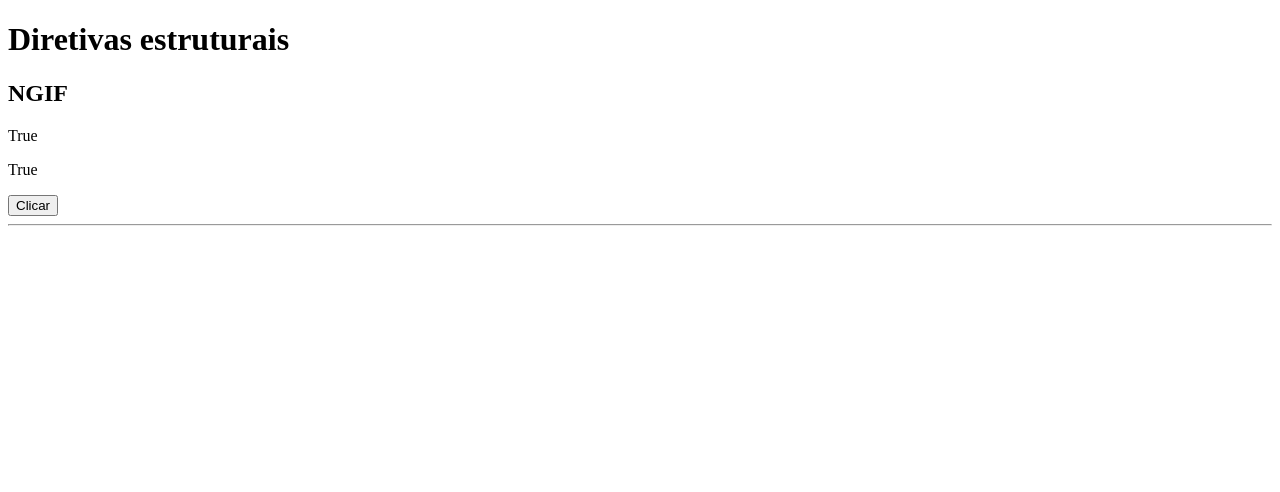
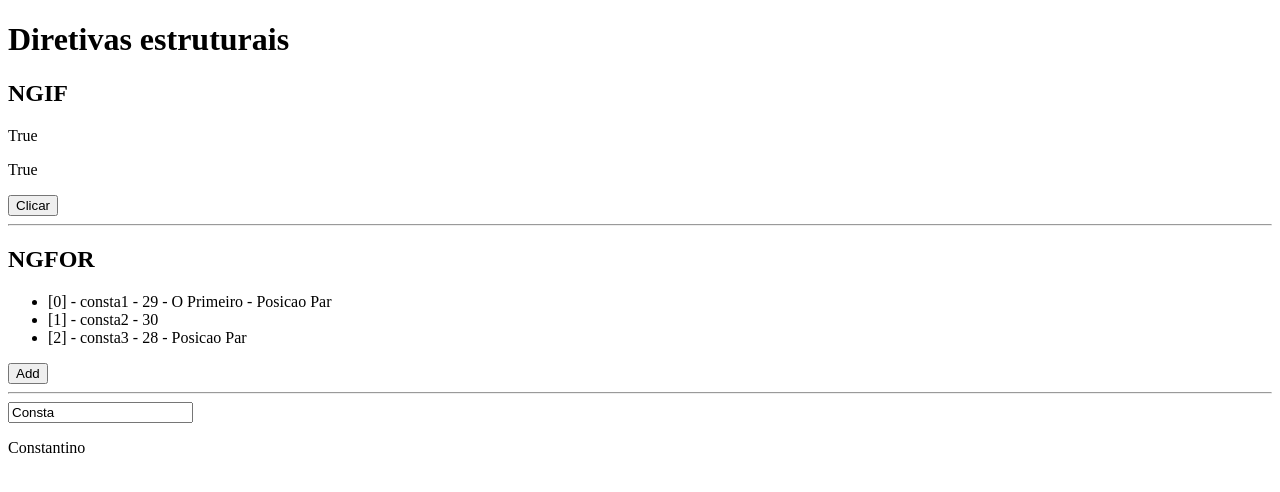
Before and after one commit to Constantinoi/EnsinoAngular, an Angular app: page / in a window 1280 px wide. Shown: the top 492 px of the page. Built offline with nearby package versions, Linux system fonts and the light colour scheme.

Commit message:
NgSwitch

```diff
--- a/src/app/diretivas-estruturais/diretivas-estruturais.component.html
+++ b/src/app/diretivas-estruturais/diretivas-estruturais.component.html
@@ -12,4 +12,20 @@
 <p *ngIf="!condicaoClick">False</p>
 
 <button (click)="cliquei()">Clicar</button>
+
 <hr>
+<h2>NGFOR</h2>
+
+<ul>
+    <li *ngFor="let item of list;  index as i; first as isfirst; even as par" (click)="onClickEvent(i)">[{{i}}] - {{ item.nome }} - {{item.idade}} <span *ngIf="isfirst"> - O Primeiro</span> <span *ngIf="par"> - Posicao Par</span></li>
+</ul>
+
+<button (click)="clickAdd()">Add</button>
+
+<hr>
+<input type="text"  [(ngModel)]="nome">
+<div [ngSwitch]="nome">
+<p *ngSwitchCase="'Consta'">Constantino</p>
+<p *ngSwitchCase="'Pesca'">Pesca</p>
+<p *ngSwitchDefault="">Errou</p>
+</div>
--- a/src/app/diretivas-estruturais/diretivas-estruturais.component.ts
+++ b/src/app/diretivas-estruturais/diretivas-estruturais.component.ts
@@ -7,6 +7,14 @@ import { Component, OnInit } from '@angular/core';
 })
 export class DiretivasEstruturaisComponent implements OnInit {
 
+  public list: Array<{ nome: string, idade: number }> = [
+    { nome: "consta1", idade: 29 },
+    { nome: "consta2", idade: 30 },
+    { nome: "consta3", idade: 28 }
+  ]
+
+  public nome :string = "Consta";
+
   public condicao: boolean = true;
   public condicaoClick: boolean = true;
 
@@ -15,9 +23,9 @@ export class DiretivasEstruturaisComponent implements OnInit {
   ngOnInit(): void {
 
     setInterval(() => {
-      if(this.condicao){
+      if (this.condicao) {
         this.condicao = false;
-      }else{
+      } else {
         this.condicao = true;
       }
 
@@ -25,11 +33,21 @@ export class DiretivasEstruturaisComponent implements OnInit {
 
   }
 
-  public cliquei(){
-    if(this.condicaoClick){
+  public cliquei() {
+    if (this.condicaoClick) {
       this.condicaoClick = false;
-    }else{
+    } else {
       this.condicaoClick = true;
     }
   }
+  cont: number = 1;
+  public clickAdd() {
+    this.list.push({ nome: "consta" + this.cont, idade: 30 + this.cont });
+    this.cont++
+  }
+
+  public onClickEvent(event: number) {
+    this.list.splice(event, 1)
+  }
+
 }
```
